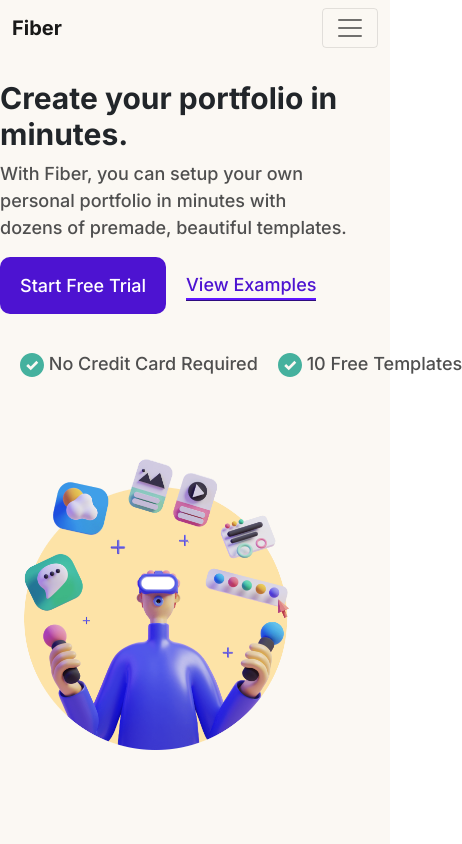
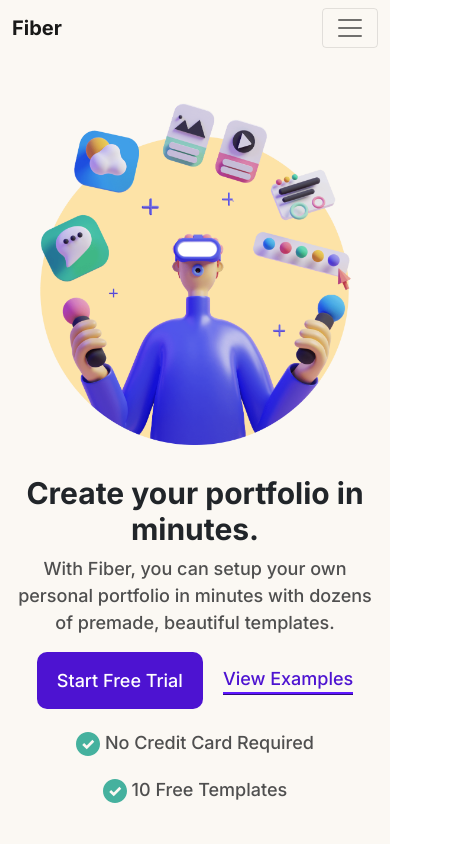
Before and after one commit to Fedavedev/Fiber, a plain HTML site: page src/index.html in a window 390 px wide. Shown: the top 844 px of the page, 462 px wide, since content can reach past the window. Drawn offline with nearby package versions, Linux system fonts and the light colour scheme.

Commit message:
CSS changed

```diff
--- a/src/MediaQ.css
+++ b/src/MediaQ.css
@@ -6,11 +6,7 @@
   }
 
   .hero-img {
-    width: 80%;
-  }
-
-  .h1-p {
-    width: 350px;
+    width: 100%;
   }
 
   .stars-holder,
@@ -23,18 +19,34 @@
     grid-template-columns: repeat(2, 1fr);
   }
 
+  .m-d {
+    margin-top: 20px;
+    display: block;
+  }
+
   .checks {
-    margin-top: 20px;
-    max-width: 350px;
-    word-wrap: break-word;
+    display: none;
   }
 
   .hero-container {
-    max-width: 350px;
+    /*   max-width: 350px;
     padding-top: 60px;
     display: grid;
     grid-template-columns: repeat(1, 1fr);
     justify-content: center;
+     */
+
+    display: flex;
+    flex-direction: column-reverse;
+    align-content: center;
+  }
+
+  .hero-col-1 {
+    text-align: center;
+  }
+
+  .hero-col-2 {
+    text-align: center;
   }
 
   h1 {
--- a/src/index.html
+++ b/src/index.html
@@ -80,6 +80,13 @@
             </p>
             <p><img src="./Assets/Checkmark.svg" alt="" /> 10 Free Templates</p>
           </div>
+
+          <p class="m-d">
+            <img src="./Assets/Checkmark.svg" alt="" /> No Credit Card Required
+          </p>
+          <p class="m-d">
+            <img src="./Assets/Checkmark.svg" alt="" /> 10 Free Templates
+          </p>
         </div>
 
         <div class="hero-col-2">
--- a/src/styles.css
+++ b/src/styles.css
@@ -120,6 +120,10 @@ h1 {
   color: var(--brandColor) !important;
   font-weight: 500 !important;
   border-bottom: 3px ridge var(--brandColor);
+}
+
+.m-d {
+  display: none;
 }
 
 /* Hero Section Stylings Ends Here */
```
